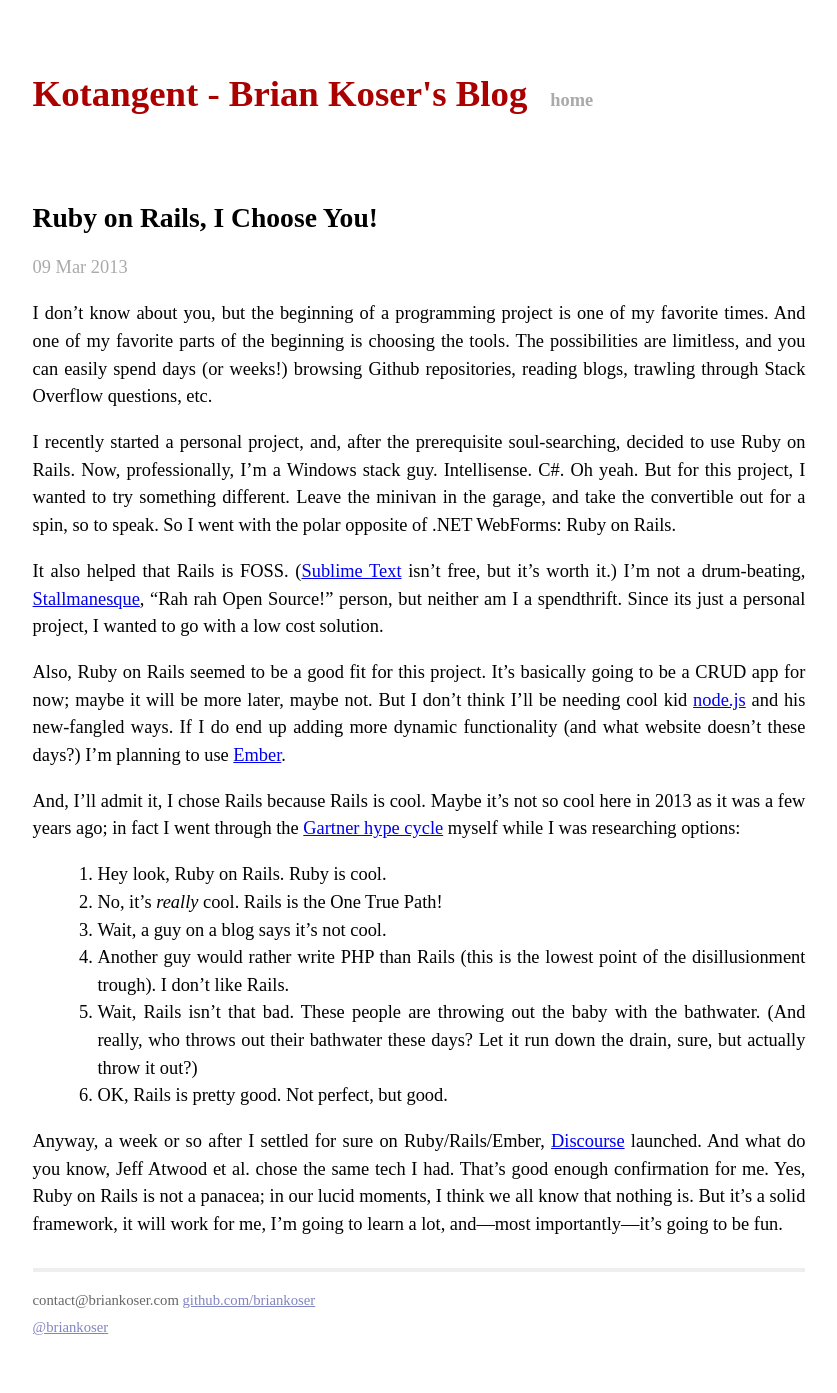
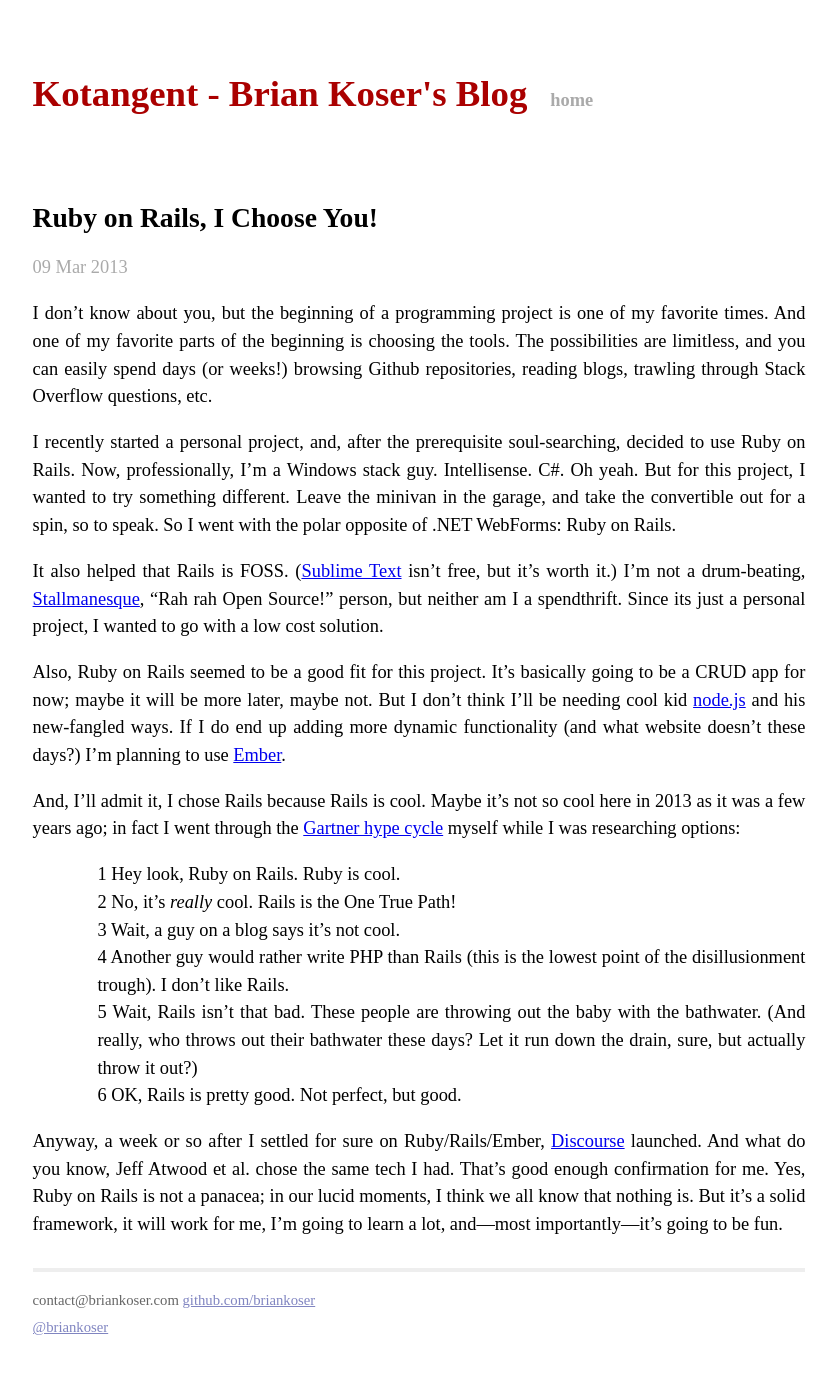
Before and after one commit to briankoser/kotangent-jekyll, a Jekyll site: the page built from _posts/2013-03-09-ruby-on-rails-i-choose-you.markdown, in a window 1280 px wide. Shown: the whole page, without its empty margins (221-1058 px from the left). Built offline with Jekyll 4.4.1, drawn with Linux system fonts in a browser that asks for light colours; Markdown is read by kramdown in place of the engine named in the settings.

Commit message:
Set default list style
Default list style is now:

1.1
1.2
1.2.1

etc.

```diff
--- a/css/main.css
+++ b/css/main.css
@@ -1,3 +1,17 @@
+/*****************************************************************************/
+/*
+/* Elements
+/*
+/*****************************************************************************/
+ol {
+  counter-reset: section;
+  list-style-type: none;
+}
+li:before {
+  counter-increment: section;
+  content: counters(section, ".") " ";
+}
+
 /*****************************************************************************/
 /*
 /* Home
```
